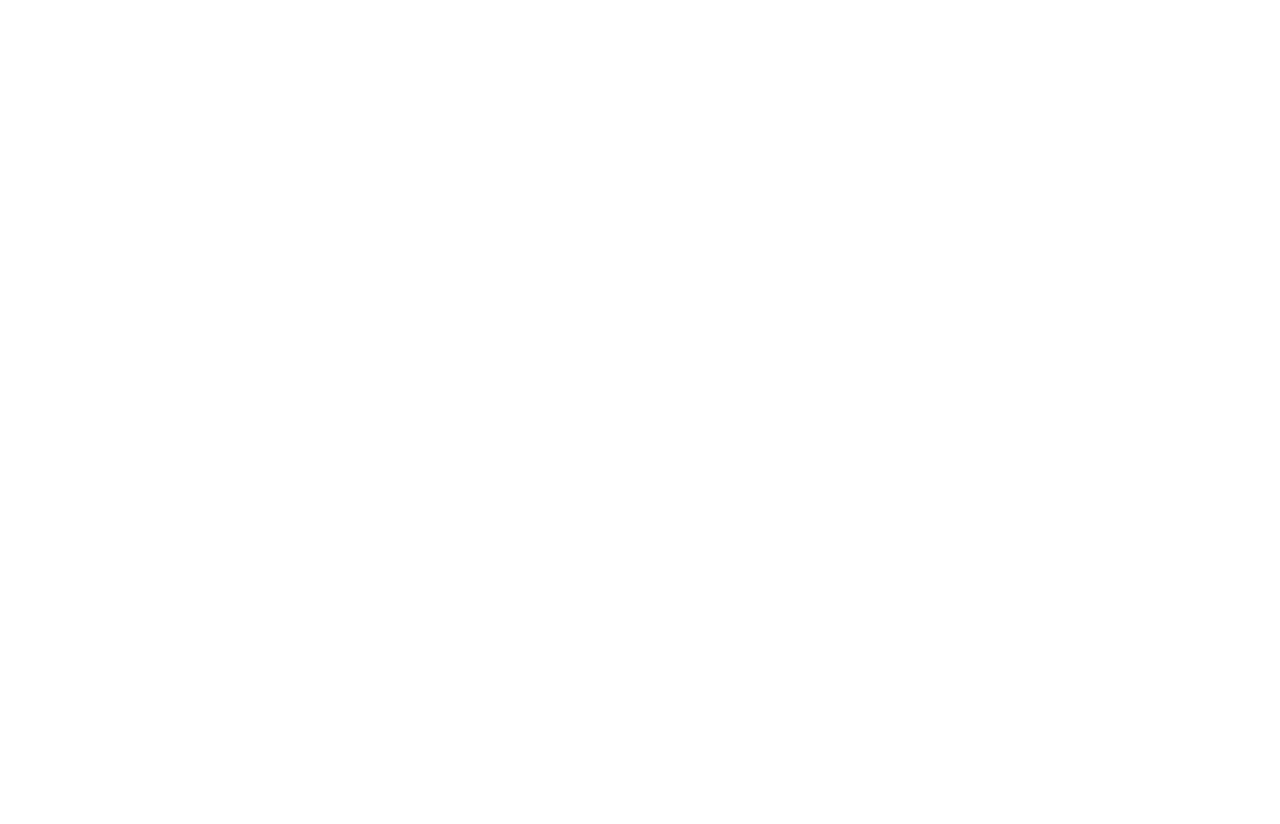
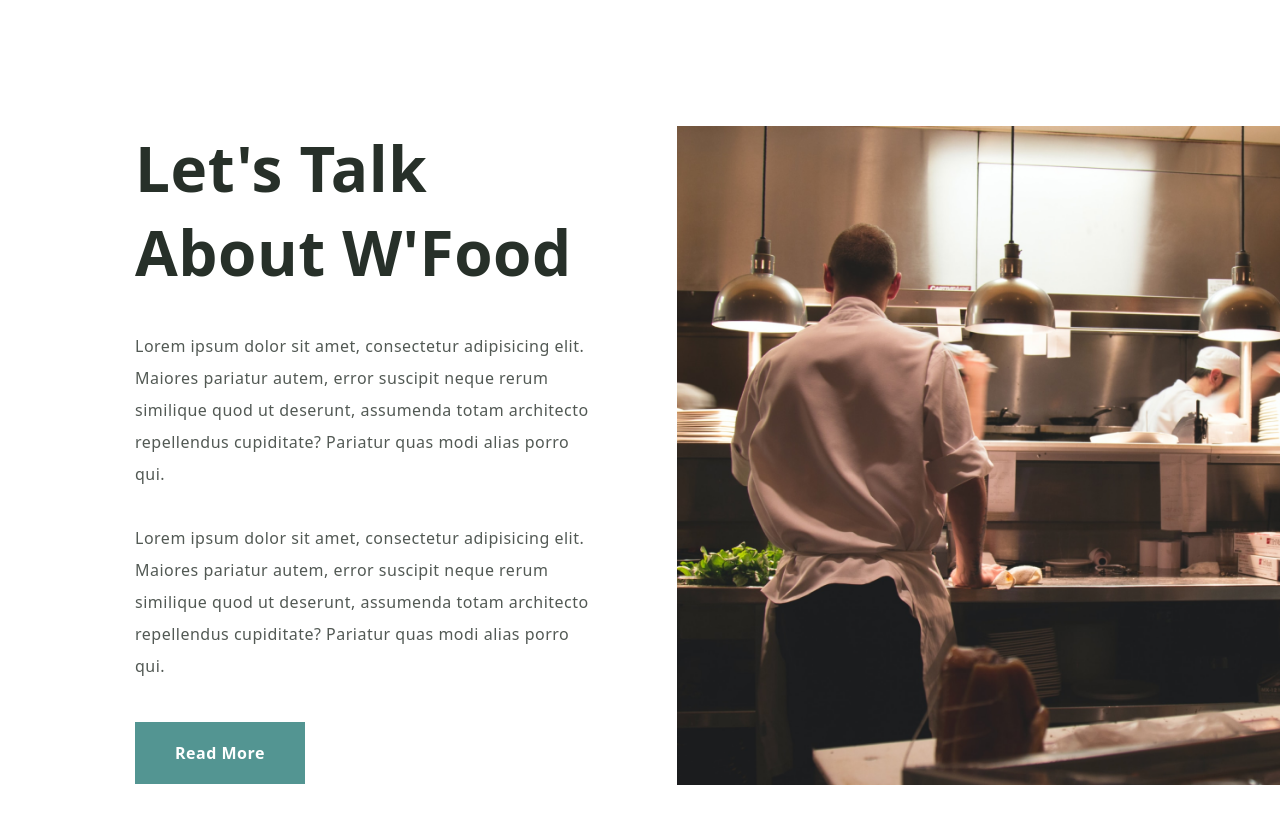
Before and after one commit to Sama-E/kulan, a Next.js app: page / in a window 1280 px wide. Shown: the part 3012-3836 px from the top of the page. Built offline with nearby package versions, Linux system fonts and the light colour scheme.

Commit message:
about done

```diff
--- a/app/page.js
+++ b/app/page.js
@@ -1,3 +1,4 @@
+import About from "@/components/About";
 import Header from "@/components/Header";
 import Hero from "@/components/Hero";
 import Menu from "@/components/Menu";
@@ -13,6 +14,7 @@
       <Hero />
       <Menu />
       <Reservation />
+      <About />
       <div className="h-[4000px]">
 
       </div>
--- /dev/null
+++ b/components/About.jsx
@@ -0,0 +1,43 @@
+'use client';
+import { fadeIn } from "@/variants";
+import { motion } from "framer-motion";
+import Image from "next/image";
+import { Button } from "./ui/button";
+
+const About = () => {
+  return (
+    <section className='grid grid-cols-1 xl:grid-cols-2 gap-x-[74px] p-8 md:p-12 xl:p-0 item-center' id='about'>
+      {/* text */}
+      <motion.div
+        variants={fadeIn('right', 0.2)}
+        initial='hidden'
+        whileInView={'show'}
+        viewport={{once: false, amount: 0.2 }}
+        className='xl:pl-[135px]'
+      >
+        <h1 className='mb-9'>Let's Talk About W'Food</h1>
+        <p className='mb-8'>Lorem ipsum dolor sit amet, consectetur adipisicing elit. Maiores pariatur autem, error suscipit neque rerum similique quod ut deserunt, assumenda totam architecto repellendus cupiditate? Pariatur quas modi alias porro qui.</p>
+        <p className='mb-10'>Lorem ipsum dolor sit amet, consectetur adipisicing elit. Maiores pariatur autem, error suscipit neque rerum similique quod ut deserunt, assumenda totam architecto repellendus cupiditate? Pariatur quas modi alias porro qui.</p>
+        <Button>Read More</Button>
+      </motion.div>
+
+      {/* img */}
+      <motion.div
+        variants={fadeIn('left', 0.4)}
+        initial='hidden'
+        whileInView={'show'}
+        viewport={{once: false, amount: 0.2 }}
+      >
+        <Image
+          src='/about/img.png'
+          width={705}
+          height={771}
+          alt=''
+          className='hidden xl:flex'
+        />
+      </motion.div>
+    </section>
+  )
+}
+
+export default About
```
